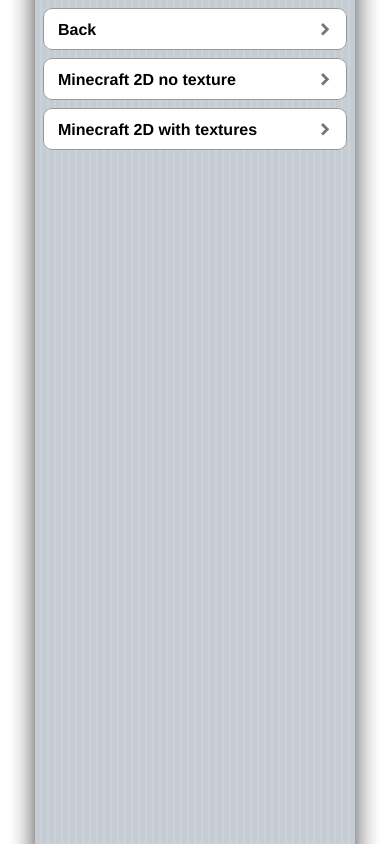
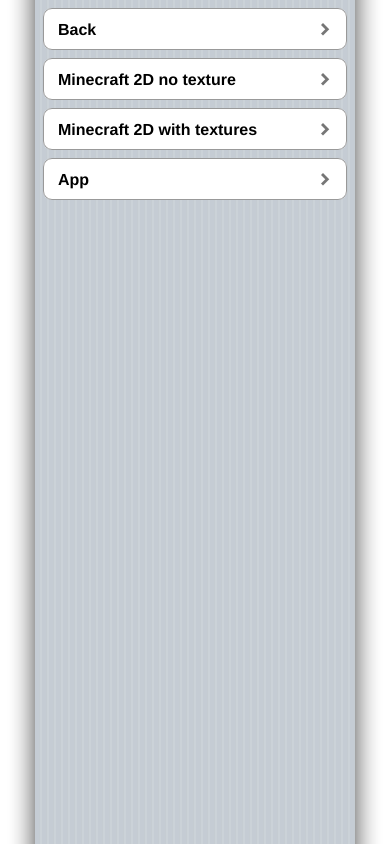
Before and after one commit to minh6079/iPod-html, a plain HTML site: page mc2d.html in a window 390 px wide. Drawn offline with Linux system fonts and the light colour scheme.

Commit message:
Add mobile configuration link to mc2d.html

```diff
--- a/mc2d.html
+++ b/mc2d.html
@@ -223,6 +223,11 @@ a.panel {
                 <div class="fsad"><label>Minecraft 2D with textures</label></div>
         </a>
 </fieldset>
+<fieldset>
+        <a href="Minecraft 2D/mc2d.mobileconfig" class="fsa">
+                <div class="fsad"><label>App</label></div>
+        </a>
+</fieldset>
 
 </div>
 </body>
```
